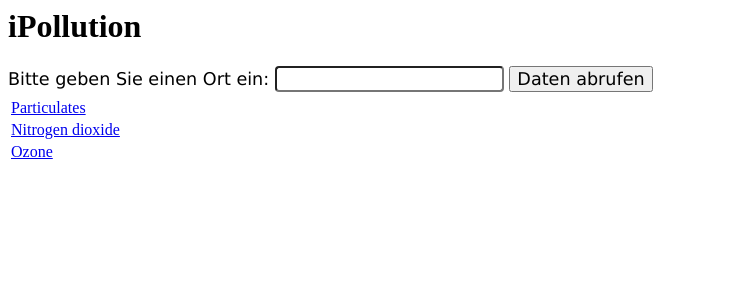
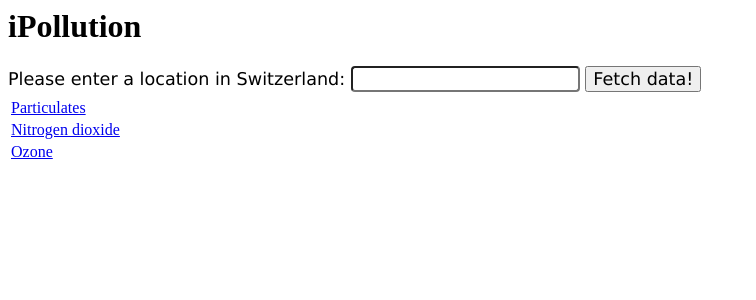
Before and after one commit to andstein/iPollution, a Flask app: page / in a window 1280 px wide. Shown: the top 300 px of the page, without its empty margins (0-756 px from the left). Run offline with Flask 2, Linux system fonts and the light colour scheme; parts of the project's set-up code (start-up, migrations or seed data) failed here and were passed over.

Commit message:
Translated index.html

```diff
--- a/app/templates/index.html
+++ b/app/templates/index.html
@@ -29,9 +29,9 @@
 
 <div class="demo">
     <div class="ui-widget">
-        <label for="location">Bitte geben Sie einen Ort ein:</label>
+        <label for="location">Please enter a location in Switzerland:</label>
         <input id="location" class="ui-autocomplete-input ui-corner-all" autocomplete="off" role="textbox" aria-autocomplete="list" aria-haspopup="true">
-        <button id="submit" onclick="retrieveData()">Daten abrufen</button>
+        <button id="submit" onclick="retrieveData()">Fetch data!</button>
     </div>
 </div>
 
```
